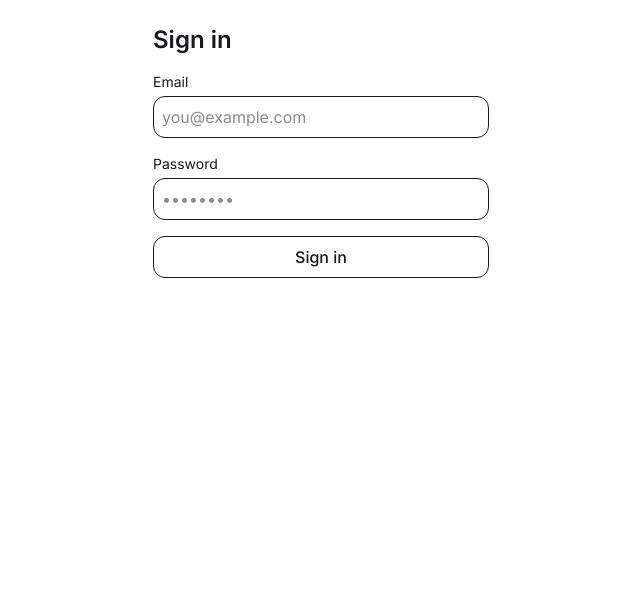
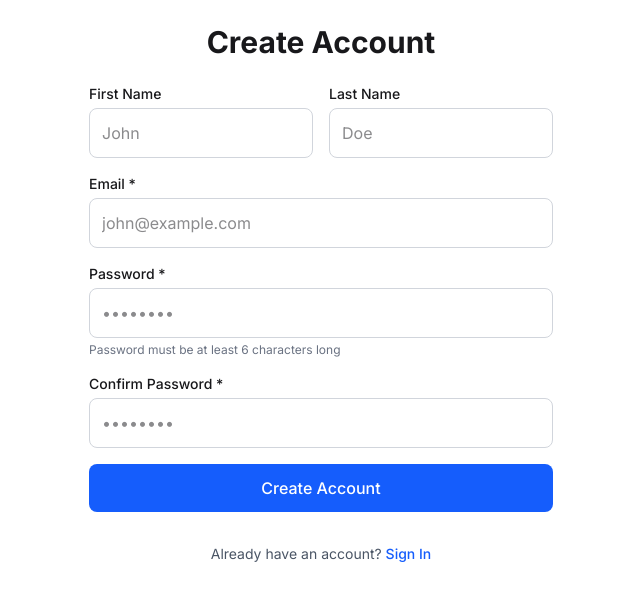
Before and after one commit to frank-mendez/mfklms, a Next.js app: page /auth/register in a window 1280 px wide. Shown: the top 600 px of the page, without its empty margins (319-959 px from the left). Built offline with nearby package versions, Linux system fonts and the light colour scheme; no server answers.

Commit message:
(feat): Udpated user roles, fix registration page

```diff
--- /dev/null
+++ b/app/api/auth/register/route.ts
@@ -0,0 +1,76 @@
+import { NextRequest, NextResponse } from "next/server";
+import { db } from "@/lib/db";
+import { hash } from "bcryptjs";
+
+export async function POST(request: NextRequest) {
+  try {
+    const body = await request.json();
+    const { email, password, firstName, lastName } = body;
+
+    // Validate required fields
+    if (!email || !password) {
+      return new NextResponse("Email and password are required", { status: 400 });
+    }
+
+    // Validate email format
+    const emailRegex = /^[^\s@]+@[^\s@]+\.[^\s@]+$/;
+    if (!emailRegex.test(email)) {
+      return new NextResponse("Invalid email format", { status: 400 });
+    }
+
+    // Validate password strength
+    if (password.length < 6) {
+      return new NextResponse("Password must be at least 6 characters long", { status: 400 });
+    }
+
+    // Check if user already exists
+    const existingUser = await db.user.findUnique({
+      where: { email: email.toLowerCase() }
+    });
+
+    if (existingUser) {
+      return new NextResponse("User already exists with this email", { status: 409 });
+    }
+
+    // Hash password
+    const hashedPassword = await hash(password, 12);
+
+    // Create user with default role and status
+    const user = await db.user.create({
+      data: {
+        email: email.toLowerCase(),
+        password: hashedPassword,
+        firstName: firstName || null,
+        lastName: lastName || null,
+        role: "USER", // Default role
+        status: "PENDING", // Default status - requires admin approval
+        verified: false, // Email not verified yet
+      },
+      select: {
+        id: true,
+        email: true,
+        firstName: true,
+        lastName: true,
+        role: true,
+        status: true,
+        verified: true,
+        createdAt: true,
+      }
+    });
+
+    return NextResponse.json({
+      message: "User registered successfully. Your account is pending approval.",
+      user
+    }, { status: 201 });
+
+  } catch (error) {
+    console.error('Error creating user:', error);
+
+    // Handle unique constraint violation (duplicate email)
+    if (error instanceof Error && error.message.includes('Unique constraint')) {
+      return new NextResponse("User already exists with this email", { status: 409 });
+    }
+
+    return new NextResponse("Internal Server Error", { status: 500 });
+  }
+}
--- a/app/api/users/[id]/role/route.ts
+++ b/app/api/users/[id]/role/route.ts
@@ -1,16 +1,17 @@
 import { NextRequest, NextResponse } from "next/server";
 import { db } from "@/lib/db";
-import { isAdmin } from "@/lib/auth";
+import { isSuperAdmin } from "@/lib/auth";
 import { UserRole } from '@prisma/client';
 
 export async function PATCH(
   request: NextRequest,
-  { params }: { params: { id: string } }
+  { params }: { params: Promise<{ id: string }> }
 ) {
   try {
-    const isUserAdmin = await isAdmin();
-    if (!isUserAdmin) {
-      return new NextResponse("Unauthorized", { status: 403 });
+    const { id } = await params;
+    const userIsSuperAdmin = await isSuperAdmin();
+    if (!userIsSuperAdmin) {
+      return new NextResponse("Forbidden", { status: 403 });
     }
 
     const body = await request.json();
@@ -21,7 +22,7 @@ export async function PATCH(
     }
 
     const user = await db.user.update({
-      where: { id: params.id },
+      where: { id },
       data: { role },
       select: {
         id: true,
--- a/app/api/users/[id]/route.ts
+++ b/app/api/users/[id]/route.ts
@@ -14,7 +14,9 @@ export async function GET(
       return new NextResponse("Unauthorized", { status: 401 });
     }
 
-    if (currentUser.role !== "ADMIN" && currentUser.id !== id) {
+    // Only super admins can view user details
+    const userIsSuperAdmin = await isSuperAdmin();
+    if (!userIsSuperAdmin) {
       return new NextResponse("Forbidden", { status: 403 });
     }
 
@@ -55,16 +57,30 @@ export async function PATCH(
       return new NextResponse("Unauthorized", { status: 401 });
     }
 
-    if (currentUser.role !== "ADMIN" && currentUser.id !== id) {
+    // Only super admins can update users
+    const userIsSuperAdmin = await isSuperAdmin();
+    if (!userIsSuperAdmin) {
       return new NextResponse("Forbidden", { status: 403 });
     }
 
     const body = await request.json();
-    const { firstName, lastName } = body;
+    const { email, firstName, lastName, role, status, password } = body;
+
+    const updateData: any = {
+      email,
+      firstName,
+      lastName,
+      role,
+      status,
+    };
+
+    if (password) {
+      updateData.password = await hash(password, 12);
+    }
 
     const user = await db.user.update({
       where: { id },
-      data: { firstName, lastName },
+      data: updateData,
       select: {
         id: true,
         email: true,
--- /dev/null
+++ b/app/api/users/[id]/status/route.ts
@@ -0,0 +1,45 @@
+import { NextRequest, NextResponse } from "next/server";
+import { db } from "@/lib/db";
+import { isSuperAdmin } from "@/lib/auth";
+import { UserStatus } from '@prisma/client';
+
+export async function PATCH(
+  request: NextRequest,
+  { params }: { params: Promise<{ id: string }> }
+) {
+  try {
+    const { id } = await params;
+    const userIsSuperAdmin = await isSuperAdmin();
+    if (!userIsSuperAdmin) {
+      return new NextResponse("Forbidden", { status: 403 });
+    }
+
+    const body = await request.json();
+    const { status } = body;
+
+    if (!status || !Object.values(UserStatus).includes(status)) {
+      return new NextResponse("Invalid status", { status: 400 });
+    }
+
+    const user = await db.user.update({
+      where: { id },
+      data: { status },
+      select: {
+        id: true,
+        email: true,
+        role: true,
+        status: true,
+        firstName: true,
+        lastName: true,
+        verified: true,
+        createdAt: true,
+        updatedAt: true,
+      }
+    });
+
+    return NextResponse.json(user);
+  } catch (error) {
+    console.error('Error updating user status:', error);
+    return new NextResponse("Internal Error", { status: 500 });
+  }
+}
--- a/app/auth/register/page.tsx
+++ b/app/auth/register/page.tsx
@@ -1,96 +1,187 @@
 "use client";
 
 import { useState, FormEvent } from "react";
-import { signIn } from "next-auth/react";
-import type { SignInResponse } from "next-auth/react";
-import { useRouter, useSearchParams } from "next/navigation";
+import { useRouter } from "next/navigation";
+import { useRegisterUser } from "@/react-query/users";
+import { useErrorModal } from "@/hooks";
+import { ErrorModal } from "@/components/common";
+import { LoadingSpinner } from "@/assets/icons";
 
-export default function SignInPage(){
+export default function RegisterPage() {
   const router = useRouter();
-  const search = useSearchParams();
+  const { errorModal, showError, hideError } = useErrorModal();
 
-  const [email, setEmail] = useState<string>("");
-  const [password, setPassword] = useState<string>("");
-  const [loading, setLoading] = useState<boolean>(false);
-  const [error, setError] = useState<string | null>(null);
+  const [formData, setFormData] = useState({
+    email: "",
+    password: "",
+    confirmPassword: "",
+    firstName: "",
+    lastName: "",
+  });
+  const [successMessage, setSuccessMessage] = useState<string | null>(null);
 
-  const callbackUrl = search.get("callbackUrl") ?? "/dashboard";
+  const registerMutation = useRegisterUser();
 
   async function handleSubmit(e: FormEvent<HTMLFormElement>) {
     e.preventDefault();
-    setLoading(true);
-    setError(null);
 
-    try {
-      const res = (await signIn("credentials", {
-        email,
-        password,
-        redirect: false,
-        callbackUrl,
-      })) as SignInResponse | undefined;
-
-      if (res?.error) {
-        setError(res.error);
-        setLoading(false);
+    // Validate passwords match
+    if (formData.password !== formData.confirmPassword) {
+      showError("Validation Error", "Passwords do not match");
       return;
     }
 
-      // On success, NextAuth gives us a url to redirect to
-      if (res?.ok && res.url) {
-        router.push(res.url);
-      } else {
-        // Fallback
-        router.push(callbackUrl);
-      }
-    } catch (err) {
-      setError("Something went wrong. Please try again.");
-      setLoading(false);
+    try {
+      const result = await registerMutation.mutateAsync({
+        email: formData.email,
+        password: formData.password,
+        firstName: formData.firstName || undefined,
+        lastName: formData.lastName || undefined,
+      });
+
+      setSuccessMessage(result.message);
+
+      // Reset form
+      setFormData({
+        email: "",
+        password: "",
+        confirmPassword: "",
+        firstName: "",
+        lastName: "",
+      });
+
+      // Redirect to sign in after a few seconds
+      setTimeout(() => {
+        router.push("/auth/signin?message=registration-success");
+      }, 3000);
+
+    } catch (error: any) {
+      showError("Registration Failed", error.message);
     }
   }
 
+  const handleChange = (e: React.ChangeEvent<HTMLInputElement>) => {
+    const { name, value } = e.target;
+    setFormData(prev => ({ ...prev, [name]: value }));
+  };
+
+  const isLoading = registerMutation.isPending;
+
   return (
-    <div className="mx-auto max-w-sm p-6">
-      <h1 className="mb-4 text-2xl font-semibold">Sign in</h1>
+    <div className="mx-auto max-w-lg p-6">
+      <h1 className="mb-6 text-3xl font-bold text-center">Create Account</h1>
 
+      {successMessage ? (
+        <div className="mb-6 p-4 bg-green-50 border border-green-200 rounded-lg text-green-800">
+          <h3 className="font-medium mb-2">Registration Successful!</h3>
+          <p className="text-sm">{successMessage}</p>
+          <p className="text-sm mt-2">Redirecting to sign in page...</p>
+        </div>
+      ) : (
         <form onSubmit={handleSubmit} className="space-y-4">
+          <div className="grid grid-cols-1 md:grid-cols-2 gap-4">
             <label className="block">
-          <span className="mb-1 block text-sm">Email</span>
+              <span className="mb-1 block text-sm font-medium">First Name</span>
               <input
-            type="email"
-            required
-            value={email}
-            onChange={(e) => setEmail(e.target.value)}
-            className="w-full rounded-xl border p-2"
-            placeholder="you@example.com"
+                type="text"
+                name="firstName"
+                value={formData.firstName}
+                onChange={handleChange}
+                className="w-full rounded-lg border border-gray-300 p-3 focus:ring-2 focus:ring-blue-500 focus:border-transparent"
+                placeholder="John"
+                disabled={isLoading}
               />
             </label>
 
             <label className="block">
-          <span className="mb-1 block text-sm">Password</span>
+              <span className="mb-1 block text-sm font-medium">Last Name</span>
               <input
-            type="password"
+                type="text"
+                name="lastName"
+                value={formData.lastName}
+                onChange={handleChange}
+                className="w-full rounded-lg border border-gray-300 p-3 focus:ring-2 focus:ring-blue-500 focus:border-transparent"
+                placeholder="Doe"
+                disabled={isLoading}
+              />
+            </label>
+          </div>
+
+          <label className="block">
+            <span className="mb-1 block text-sm font-medium">Email *</span>
+            <input
+              type="email"
+              name="email"
               required
-            value={password}
-            onChange={(e) => setPassword(e.target.value)}
-            className="w-full rounded-xl border p-2"
-            placeholder="••••••••"
+              value={formData.email}
+              onChange={handleChange}
+              className="w-full rounded-lg border border-gray-300 p-3 focus:ring-2 focus:ring-blue-500 focus:border-transparent"
+              placeholder="john@example.com"
+              disabled={isLoading}
             />
           </label>
 
-        {error && (
-          <p className="rounded-xl border border-red-200 bg-red-50 p-2 text-sm">
-            {error}
+          <label className="block">
+            <span className="mb-1 block text-sm font-medium">Password *</span>
+            <input
+              type="password"
+              name="password"
+              required
+              minLength={6}
+              value={formData.password}
+              onChange={handleChange}
+              className="w-full rounded-lg border border-gray-300 p-3 focus:ring-2 focus:ring-blue-500 focus:border-transparent"
+              placeholder="••••••••"
+              disabled={isLoading}
+            />
+            <p className="text-xs text-gray-500 mt-1">
+              Password must be at least 6 characters long
             </p>
-        )}
+          </label>
+
+          <label className="block">
+            <span className="mb-1 block text-sm font-medium">Confirm Password *</span>
+            <input
+              type="password"
+              name="confirmPassword"
+              required
+              value={formData.confirmPassword}
+              onChange={handleChange}
+              className="w-full rounded-lg border border-gray-300 p-3 focus:ring-2 focus:ring-blue-500 focus:border-transparent"
+              placeholder="••••••••"
+              disabled={isLoading}
+            />
+          </label>
 
           <button
             type="submit"
-          disabled={loading}
-          className="w-full rounded-xl border p-2 font-medium disabled:opacity-60"
+            disabled={isLoading}
+            className="w-full bg-blue-600 text-white rounded-lg p-3 font-medium hover:bg-blue-700 disabled:opacity-50 disabled:cursor-not-allowed flex items-center justify-center gap-2"
           >
-          {loading ? "Signing in..." : "Sign in"}
+            {isLoading && <LoadingSpinner className="loading loading-spinner loading-sm" />}
+            {isLoading ? "Creating Account..." : "Create Account"}
           </button>
+
+          <div className="text-center pt-4">
+            <p className="text-sm text-gray-600">
+              Already have an account?{" "}
+              <a
+                href="/auth/signin"
+                className="text-blue-600 hover:text-blue-700 font-medium"
+              >
+                Sign In
+              </a>
+            </p>
+          </div>
         </form>
+      )}
+
+      <ErrorModal
+        isOpen={errorModal.isOpen}
+        onClose={hideError}
+        title={errorModal.title}
+        message={errorModal.message}
+      />
     </div>
   );
 }
--- a/app/auth/signin/page.tsx
+++ b/app/auth/signin/page.tsx
@@ -16,6 +16,15 @@ export default function SignInPage(){
   const [error, setError] = useState<string | null>(null);
 
   const callbackUrl = search.get("callbackUrl") ?? "/dashboard";
+  const message = search.get("message");
+
+  // Show success message for registration
+  const getSuccessMessage = () => {
+    if (message === "registration-success") {
+      return "Registration successful! Your account is pending approval. Please sign in.";
+    }
+    return null;
+  };
 
   async function handleSubmit(e: FormEvent<HTMLFormElement>) {
     e.preventDefault();
@@ -90,6 +99,15 @@ export default function SignInPage(){
               />
             </div>
 
+            {getSuccessMessage() && (
+              <div className="alert alert-success">
+                <svg xmlns="http://www.w3.org/2000/svg" className="stroke-current shrink-0 h-6 w-6" fill="none" viewBox="0 0 24 24">
+                  <path strokeLinecap="round" strokeLinejoin="round" strokeWidth="2" d="M9 12l2 2 4-4m6 2a9 9 0 11-18 0 9 9 0 0118 0z" />
+                </svg>
+                <span>{getSuccessMessage()}</span>
+              </div>
+            )}
+
             {error && (
               <div className="alert alert-error">
                 <svg xmlns="http://www.w3.org/2000/svg" className="stroke-current shrink-0 h-6 w-6" fill="none" viewBox="0 0 24 24">
--- a/react-query/users/index.ts
+++ b/react-query/users/index.ts
@@ -212,3 +212,30 @@ export const useDeleteUser = () => {
     },
   })
 }
+
+// Register new user (public registration)
+export const useRegisterUser = () => {
+  return useMutation({
+    mutationFn: async (userData: {
+      email: string
+      password: string
+      firstName?: string
+      lastName?: string
+    }): Promise<{ message: string; user: User }> => {
+      const response = await fetch('/api/auth/register', {
+        method: 'POST',
+        headers: {
+          'Content-Type': 'application/json',
+        },
+        body: JSON.stringify(userData),
+      })
+
+      if (!response.ok) {
+        const error = await response.text()
+        throw new Error(error || 'Failed to register user')
+      }
+
+      return response.json()
+    },
+  })
+}
```
Lines whose indentation alone changed are shown as unchanged.
